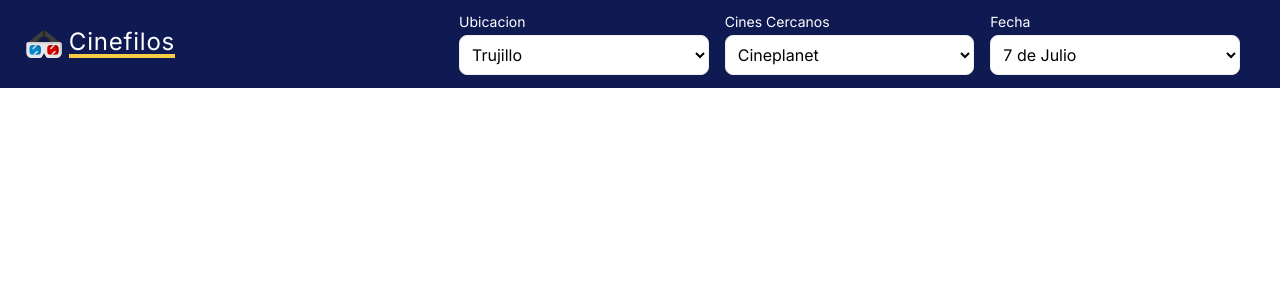
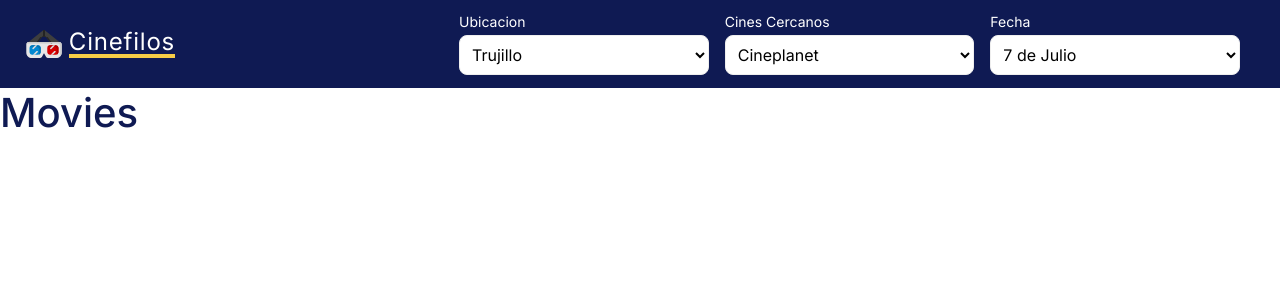
Before and after one commit to pieromc07/cinefilos-app, a React (Vite) app: page /movies in a window 1280 px wide. Shown: the top 300 px of the page. Built offline with nearby package versions, Linux system fonts and the light colour scheme.

Commit message:
:heavy_plus_sign: Adding a dependency react-router-dom

```diff
--- a/src/App.jsx
+++ b/src/App.jsx
@@ -2,6 +2,7 @@ import { Route, Routes } from 'react-router-dom'
 import './App.css'
 import { Navbar } from './components/Navbar/Navbar'
 import Home from './pages/Home/Home'
+import { Movies } from './pages/Movies/Movies'
 
 function App() {
 	return (
@@ -9,6 +10,7 @@ function App() {
 			<Navbar />
 			<Routes>
 				<Route path='/' element={<Home />} />
+				<Route path='/movies' element={<Movies />} />
 			</Routes>
 		</>
 	)
--- a/src/pages/Home/Home.jsx
+++ b/src/pages/Home/Home.jsx
@@ -1,8 +1,7 @@
 import React from 'react'
-import { Navbar } from '../../components/Navbar/Navbar'
 
 import { movies } from '../../data/Movies'
-import { ButtonIcon } from '../../shared/components/ButtonIcon/ButtonIcon'
+import { LinkIcon } from '../../shared/components/LinkIcon/LinkIcon'
 import { Poster } from '../../shared/components/Poster/Poster'
 
 import icon from '../../assets/img/claqueta.svg'
@@ -25,7 +24,7 @@ const Home = () => {
 						</div>
 					))}
 				</div>
-				<ButtonIcon text={"ver mas peliculas"} icon={icon} />
+				<LinkIcon text={"ver mas peliculas"} icon={icon} to={'/movies'} />
 			</div>
 		</>
 	)
--- a/src/pages/Movies/Movies.jsx
+++ b/src/pages/Movies/Movies.jsx
@@ -1,9 +1,9 @@
 import React from 'react'
-import { Navbar } from '../../components/Navbar/Navbar'
 
 export const Movies = () => {
 	return (
 		<>
+			<h1> Movies </h1>
 		</>
 	)
 }
--- a/src/shared/components/ButtonIcon/ButtonIcon.jsx
+++ /dev/null
@@ -1,12 +0,0 @@
-import React from 'react'
-
-import './ButtonIcon.css'
-
-export const ButtonIcon = ({ text, icon }) => {
-	return (
-		<button className='button'>
-			<img className='icon' src={icon} alt={`icon ${text}`} />
-			<span>{text}</span>
-		</button>
-	)
-}
--- /dev/null
+++ b/src/shared/components/LinkIcon/LinkIcon.jsx
@@ -0,0 +1,12 @@
+import React from 'react'
+import { Link } from 'react-router-dom'
+import './LinkIcon.css'
+
+export const LinkIcon = ({ text, icon, to}) => {
+	return (
+		<Link to={to} className='button'>
+			<img className='icon' src={icon} alt={`icon ${text}`} />
+			<span>{text}</span>
+		</Link>
+	)
+}
```
Also changed, not shown: src/shared/components/LinkIcon/LinkIcon.css (renamed from src/shared/components/ButtonIcon/ButtonIcon.css).
